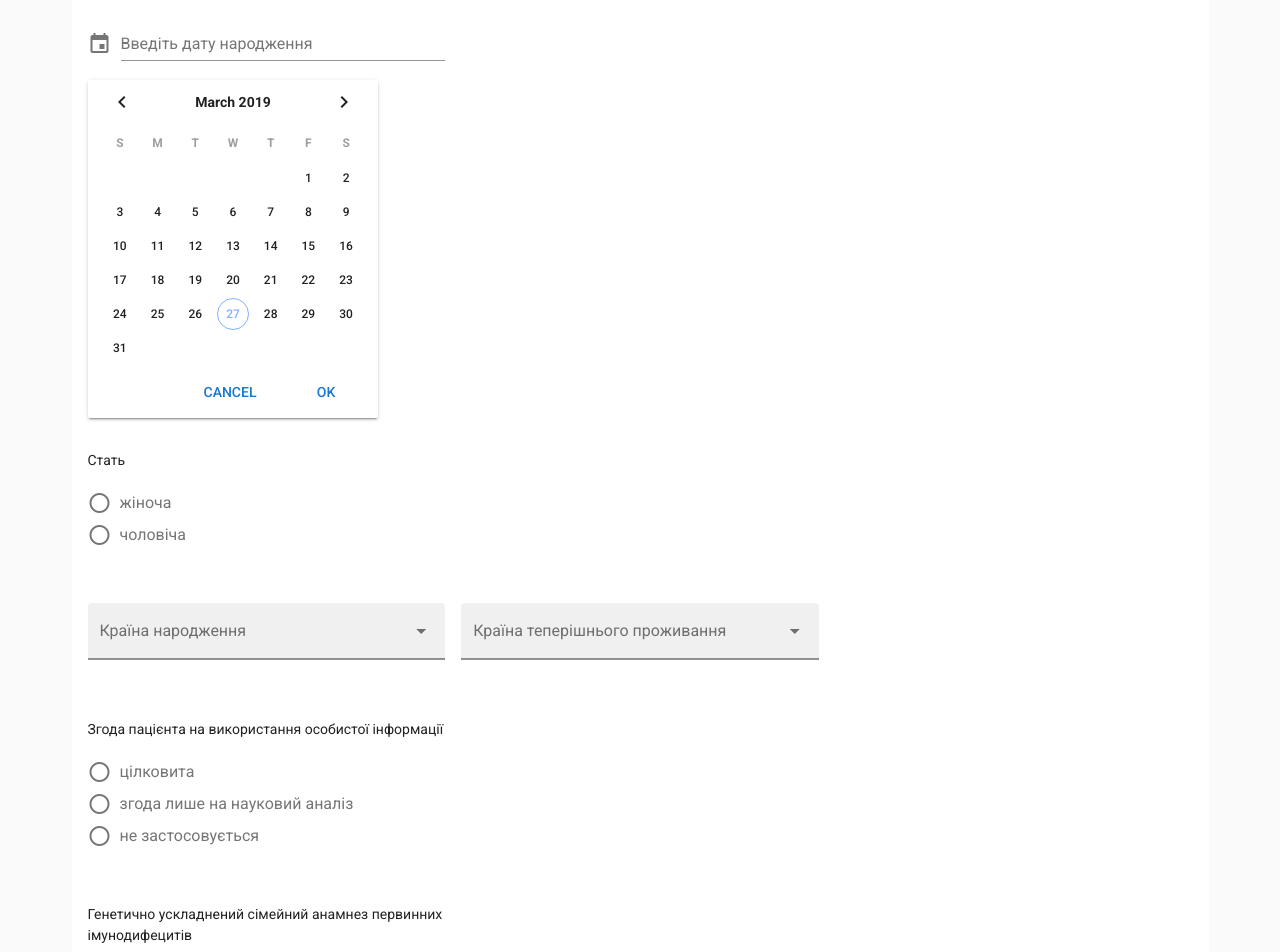
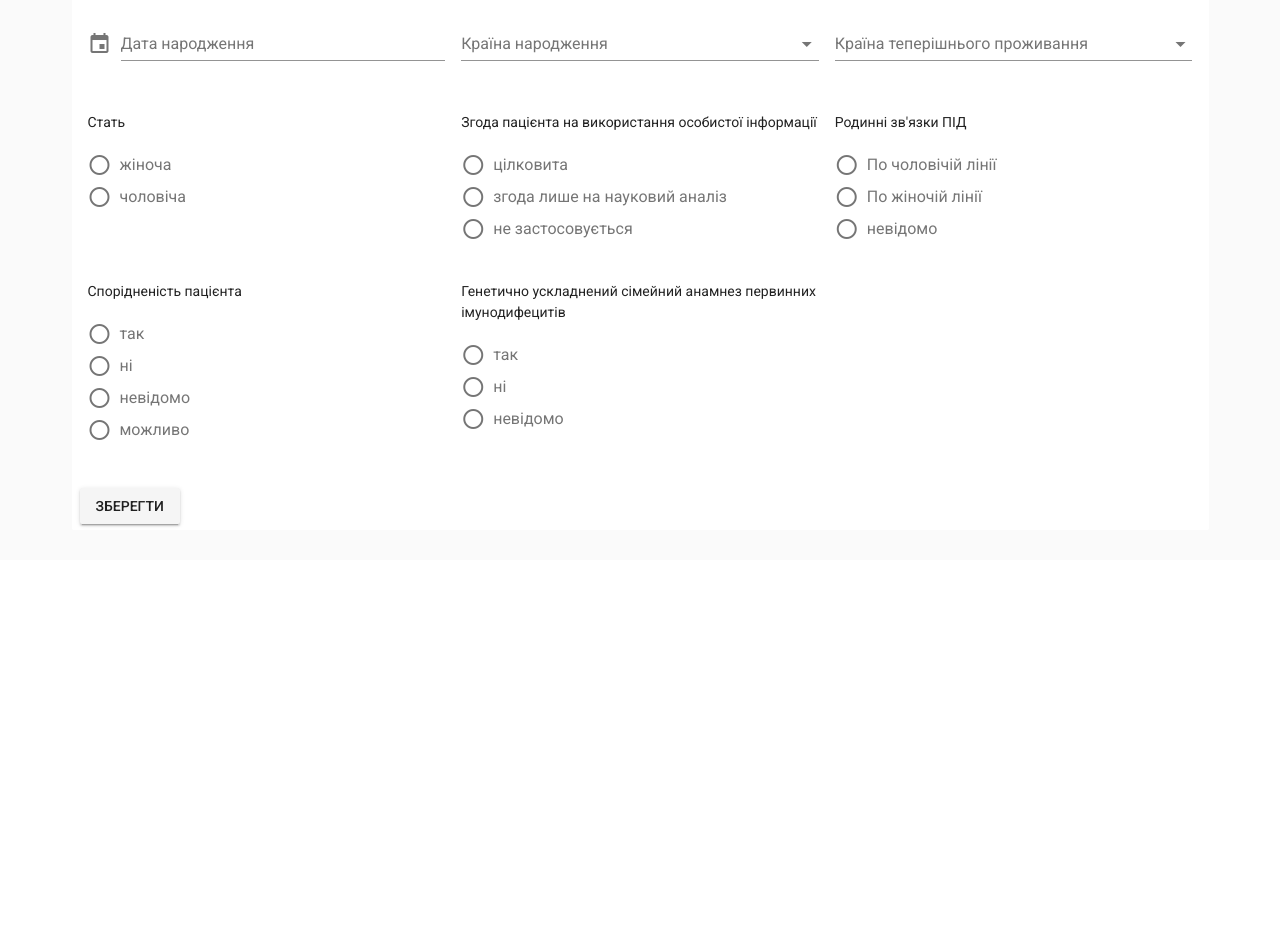
Before and after one commit to SolyaHetman/medical-service, a Vue app in the folder client/: page /#/newpatient in a window 1280 px wide. Shown: the part 240-1192 px from the top of the page. After the commit the page ends 800 px from the top, so only its background shows below. Built offline with nearby package versions, Linux system fonts and the light colour scheme.

Commit message:
fix error

```diff
--- a/client/src/components/Doctor/AddPatient/GeneralData.vue
+++ b/client/src/components/Doctor/AddPatient/GeneralData.vue
@@ -10,7 +10,7 @@
         >
           <v-tab
             v-for="n in tabs"
-            :key="n"
+            :key="n.title"
             ripple
           >
           {{ n.title }}
@@ -74,6 +74,7 @@ import Tab5 from "@/components/Doctor/AddPatient/Tabs/Tab5.vue"
     },
     data() {
       return {
+        active: '',
         tabs: [
           {
             title:'Загальні дані',
--- a/client/src/components/Doctor/AddPatient/Tabs/Tab1.vue
+++ b/client/src/components/Doctor/AddPatient/Tabs/Tab1.vue
@@ -2,10 +2,8 @@
   <v-form v-model="valid" ref="form">
     <v-container>
       <v-layout>
-        <v-flex
-          xs12
-          md4
-        >
+
+        <v-flex xs12 md4 >
           <v-text-field
             v-model="lastname"
             :rules="nameRules"
@@ -15,10 +13,7 @@
           ></v-text-field>
         </v-flex>
 
-        <v-flex
-          xs12
-          md4
-        >
+        <v-flex xs12 md4>
           <v-text-field
             v-model="firstname"
             :rules="nameRules"
@@ -28,10 +23,7 @@
           ></v-text-field>
         </v-flex>
 
-        <v-flex
-          xs12
-          md4
-        >
+        <v-flex xs12 md4>
           <v-text-field
             v-model="middlename"
             :rules="nameRules"
@@ -40,144 +32,124 @@
             required
           ></v-text-field>
         </v-flex>
+
       </v-layout>
     </v-container>
 
     <v-container>
       <v-layout>
-        <v-flex
-          xs12
-          md4
+        <v-flex md4>
+          <v-menu
+          ref="menu"
+          v-model="menu"
+          :close-on-content-click="false"
+          :nudge-right="40"
+          lazy
+          transition="scale-transition"
+          offset-y
+          full-width
+          min-width="290px"
           >
+          <template v-slot:activator="{ on }">
             <v-text-field
-            v-slot:activator="{ on }"
               v-model="date"
-            label="Введіть дату народження"
+              label="Дата народження"
               prepend-icon="event"
               readonly
               v-on="on"
             ></v-text-field>
-          <v-date-picker v-model="date" no-title scrollable>
-          <v-spacer></v-spacer>
-          <v-btn flat color="primary" @click="menu = false">Cancel</v-btn>
-          <v-btn flat color="primary" @click="$refs.menu.save(date)">OK</v-btn>
-        </v-date-picker>
+          </template>
+          <v-date-picker
+            ref="picker"
+            v-model="date"
+            :max="new Date().toISOString().substr(0, 10)"
+            min="1950-01-01"
+            @change="save"
+          ></v-date-picker>
+        </v-menu>
+        </v-flex>
 
-
-
-        </v-flex>
-      </v-layout>
-    </v-container>
-
-    <v-container fluid>
-    <p>Стать</p>
-    <v-radio-group v-model="radios" :mandatory="false">
-      <v-radio label="жіноча" value="female"></v-radio>
-      <v-radio label="чоловіча" value="male"></v-radio>
-    </v-radio-group>
-  </v-container>
-
-  <v-container>
-      <v-layout>
-        <v-flex
-          xs12
-          md4
-        >
+        <v-flex md4>
           <v-select
             :items="items"
-          box
+            attach
             label="Країна народження"
           ></v-select>
         </v-flex>
 
-        <v-flex
-          xs12
-          md4
-        >
+        <v-flex md4>
           <v-select
             :items="items"
-          box
+            attach
             label="Країна теперішнього проживання"
           ></v-select>
         </v-flex>
-      </v-layout>
 
-    </v-container>
-
-
-    <v-container>
-      <v-layout>
-        <v-flex
-          xs12
-          md4
-        >
-        <p>Згода пацієнта на використання особистої інформації</p>
-      <v-radio-group v-model="radios" :mandatory="false">
-      <v-radio label="цілковита" value="complete"></v-radio>
-      <v-radio label="згода лише на науковий аналіз" value="onlyresearch"></v-radio>
-      <v-radio label="не застосовується" value="notallow"></v-radio>
-    </v-radio-group>
-
-        </v-flex>
       </v-layout>
     </v-container>
 
 
     <v-container>
-      <v-layout>
-        <v-flex
-          xs12
-          md4
-        >
-        <p>Генетично ускладнений сімейний анамнез первинних імунодифецитів</p>
-      <v-radio-group v-model="radios1" :mandatory="false">
-      <v-radio label="так" value="yes"></v-radio>
-      <v-radio label="ні" value="no"></v-radio>
-      <v-radio label="невідомо" value="unknown"></v-radio>
+      <v-layout row wrap>
+        <v-flex xs12 md4>
+          <p>Стать</p>
+          <v-radio-group v-model="radioSex" :mandatory="false">
+            <v-radio label="жіноча" value="female"></v-radio>
+            <v-radio label="чоловіча" value="male"></v-radio>
           </v-radio-group>
+        </v-flex>
 
+        <v-flex xs12 md4>
+          <p>Згода пацієнта на використання особистої інформації</p>
+          <v-radio-group v-model="radiosAgreement" :mandatory="false">
+            <v-radio label="цілковита" value="complete"></v-radio>
+            <v-radio label="згода лише на науковий аналіз" value="onlyresearch"></v-radio>
+            <v-radio label="не застосовується" value="notallow"></v-radio>
+          </v-radio-group>
         </v-flex>
-      </v-layout>
-    </v-container>
 
-
-  <v-container>
-      <v-layout>
-        <v-flex
-          xs12
-          md4
-        >
+        <v-flex xs12 md4>
           <p>Родинні зв'язки ПІД</p>
-      <v-radio-group v-model="radios1" :mandatory="false">
+          <v-radio-group v-model="radiosFamilyTies" :mandatory="false">
             <v-radio label="По чоловічій лінії" value="yes2"></v-radio>
             <v-radio label="По жіночій лінії" value="no2"></v-radio>
             <v-radio label="невідомо" value="unknown2"></v-radio>
           </v-radio-group>
-
         </v-flex>
 
-        <v-flex
-          xs12
-          md4
-        >
+        <v-flex xs12 md4>
           <p>Спорідненість пацієнта</p>
-      <v-radio-group v-model="radios1" :mandatory="false">
+          <v-radio-group v-model="radiosAffinity" :mandatory="false">
             <v-radio label="так" value="yes1"></v-radio>
             <v-radio label="ні" value="no1"></v-radio>
             <v-radio label="невідомо" value="unknown1"></v-radio>
             <v-radio label="можливо" value="maybe"></v-radio>
           </v-radio-group>
+        </v-flex>
 
+        <v-flex xs12 md4>
+          <p>Генетично ускладнений сімейний анамнез первинних імунодифецитів</p>
+          <v-radio-group v-model="radioYesNo" :mandatory="false">
+            <v-radio label="так" value="yes"></v-radio>
+            <v-radio label="ні" value="no"></v-radio>
+            <v-radio label="невідомо" value="unknown"></v-radio>
+          </v-radio-group>
         </v-flex>
+
+        <v-flex md4 v-if="radioYesNo == 'yes'">
+          <v-text-field
+            v-model="numberESID"
+            label="Номер ESID"
+          ></v-text-field>
+        </v-flex>
+
       </v-layout>
     </v-container>
-
-
-
 
     <v-btn @click="submit">Зберегти</v-btn>
   </v-form>
 </template>
+
 
 <script>
   export default {
@@ -192,12 +164,28 @@
           (v) => v && v.length <= 20 || 'Name must be less than 20 characters'
         ],
         //radios: 'radio-1',
-        items: ['Львів', 'Київ', 'Вінниця', 'Рівне']
+        items: ['Львів', 'Київ', 'Вінниця', 'Рівне'],
+        menu: '',
+        date: '',
+        radioSex: '',
+        radioYesNo: '',
+        radiosAgreement:'',
+        radiosFamilyTies:'',
+        radiosAffinity:'',
+        numberESID:'',
       }
     },
     methods: {
       submit () {
         this.$refs.form.validate()
+      },
+      save (date) {
+        this.$refs.menu.save(date)
+      }
+    },
+    watch: {
+        menu (val) {
+          val && setTimeout(() => (this.$refs.picker.activePicker = 'YEAR'))
         }
      }
   }
```
Lines whose indentation alone changed are shown as unchanged.
